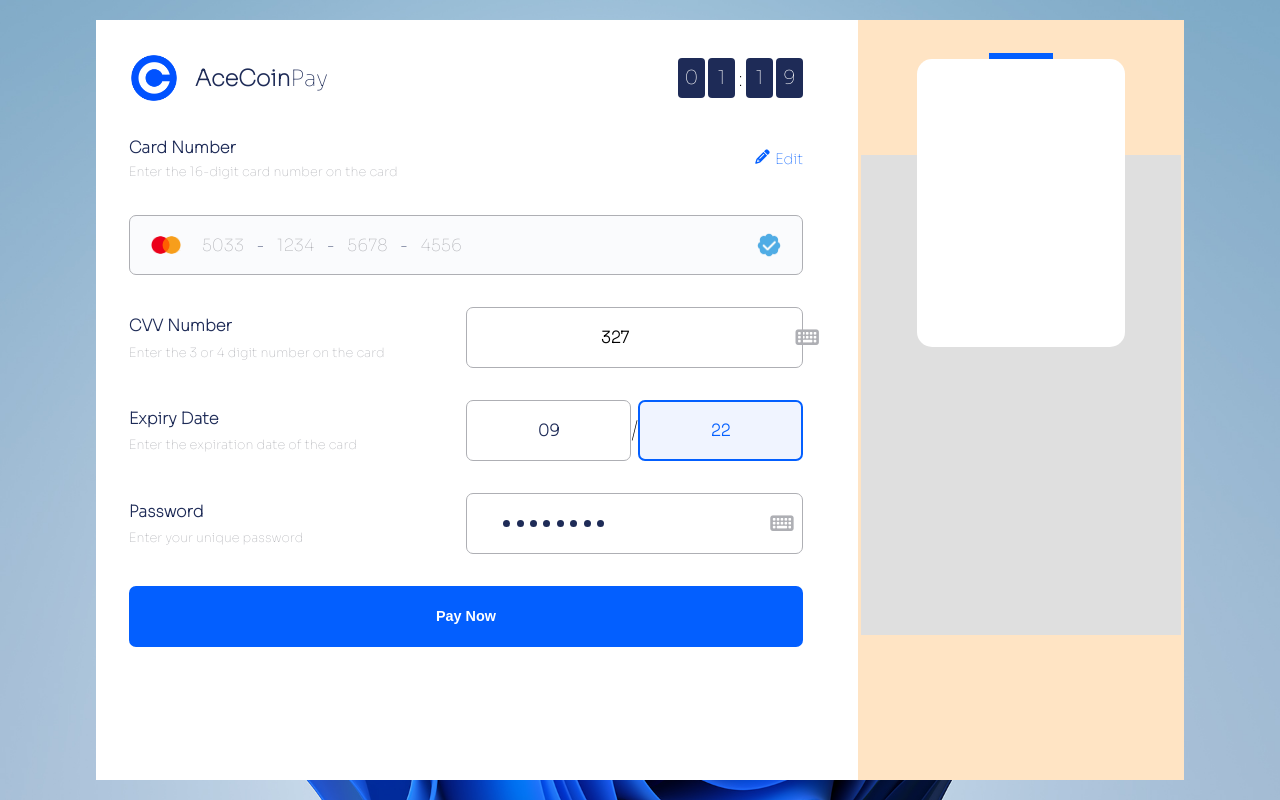
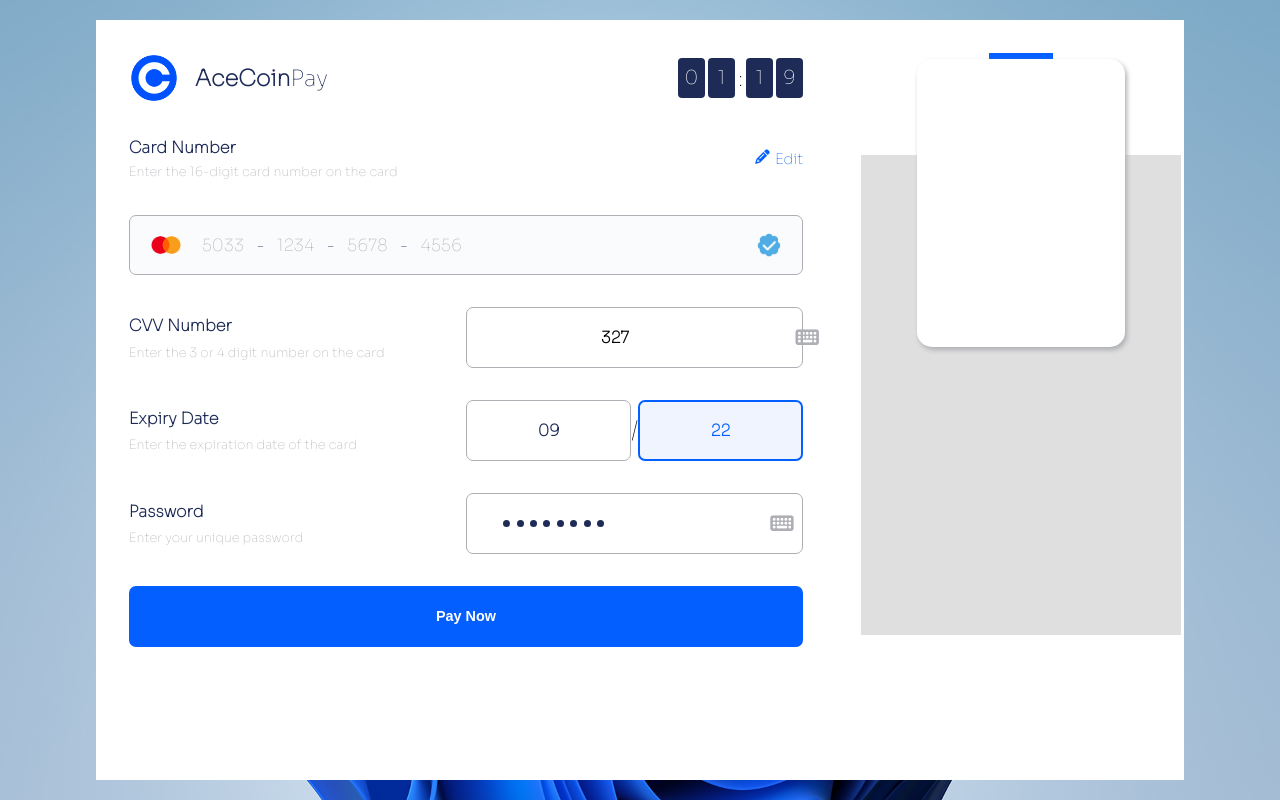
Before and after one commit to winniffy/payment-page, a plain HTML site: page index.html in a window 1280 px wide. Drawn offline with Linux system fonts and the light colour scheme.

Commit message:
add atmcard

```diff
--- a/main.css
+++ b/main.css
@@ -94,6 +94,6 @@ body {
 .right-content {
     width: 30%;
     height: 100%;
-    background-color: bisque;
+    background-color: #fff;
     padding: 3% 0 3%;
 }
--- a/style.css
+++ b/style.css
@@ -243,6 +243,7 @@ span {
     border-radius: 15px;
     z-index: 1;
     position: relative;
+    box-shadow:  2px 3px 5px var(--grey);
 }
 
 .atmcard-bottom {
```
